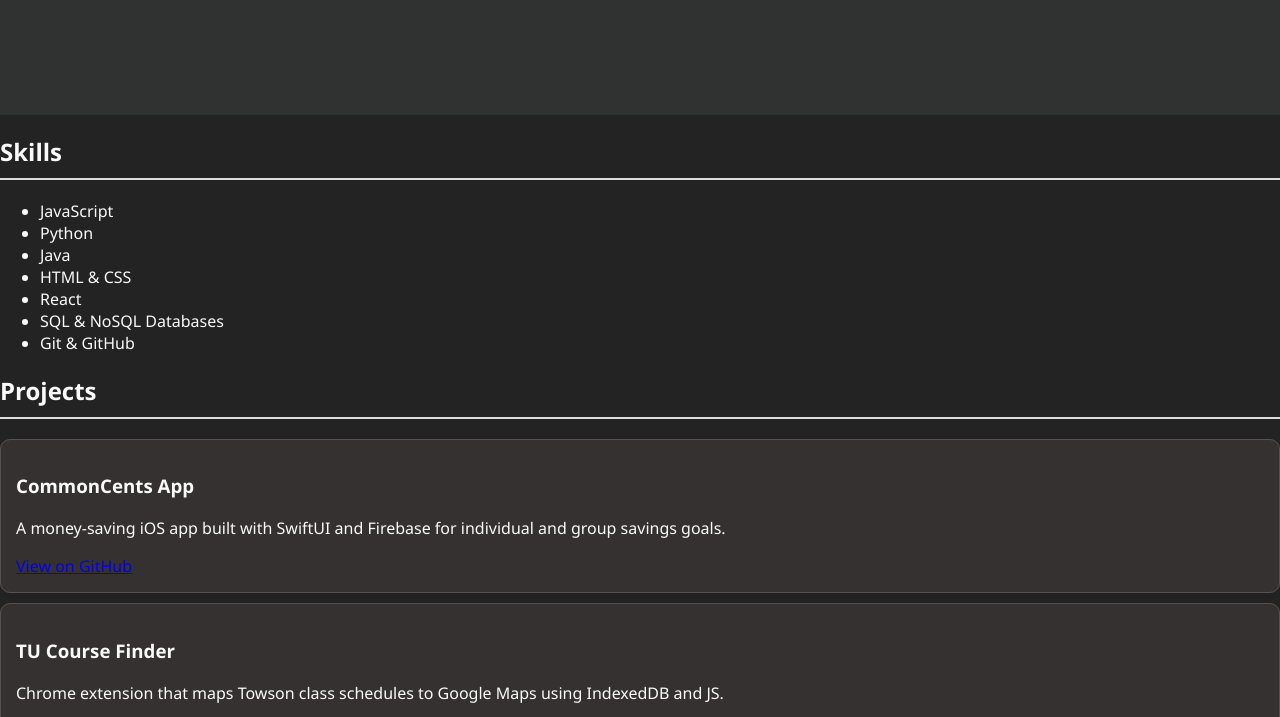
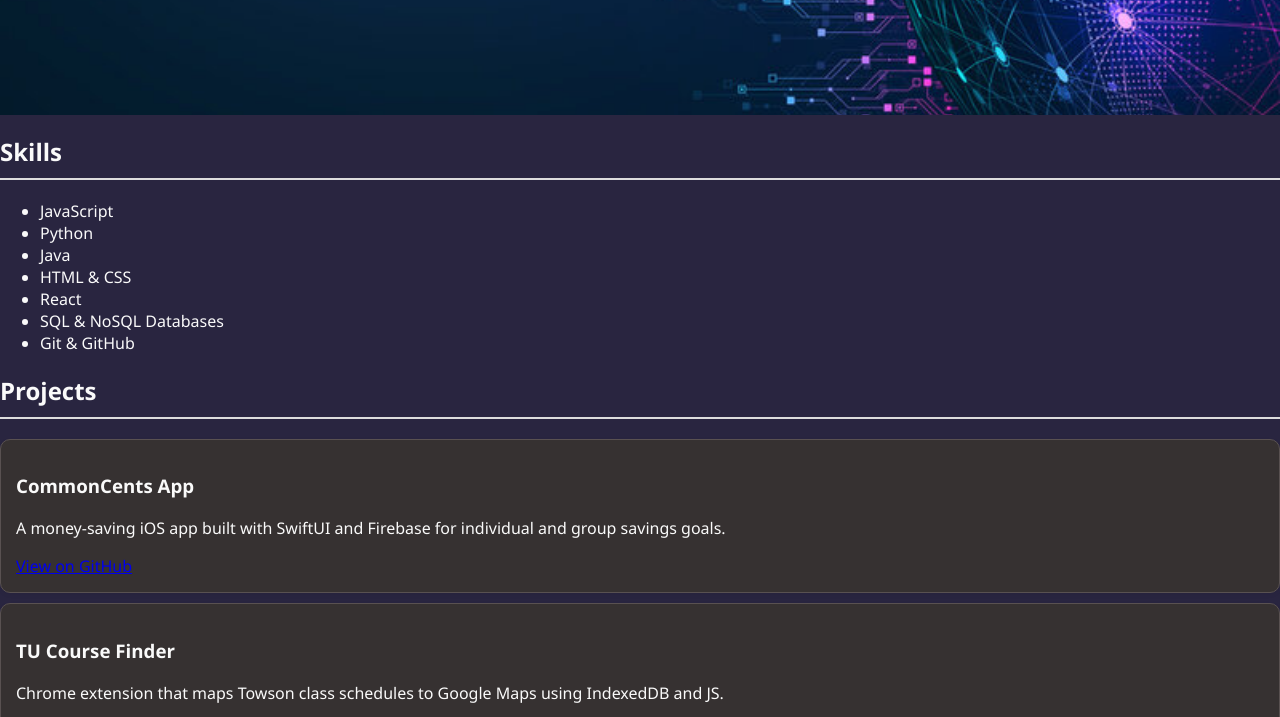
Before and after one commit to jashadev42/MyWebsite, a plain HTML site: page index.html in a window 1280 px wide. Shown: the part 305-1022 px from the top of the page. Drawn offline with Linux system fonts and the light colour scheme.

Commit message:
Banner added.

```diff
--- a/styles.css
+++ b/styles.css
@@ -2,7 +2,7 @@ body {
     font-family: 'Segoe UI', sans-serif;
     margin: 0;
     padding: 0;
-    background-color: #000000dc;
+    background-color: #070322dc;
     color: rgb(250, 250, 250);
 }
 
```
Also changed, not shown: banner1.jpg (added).
